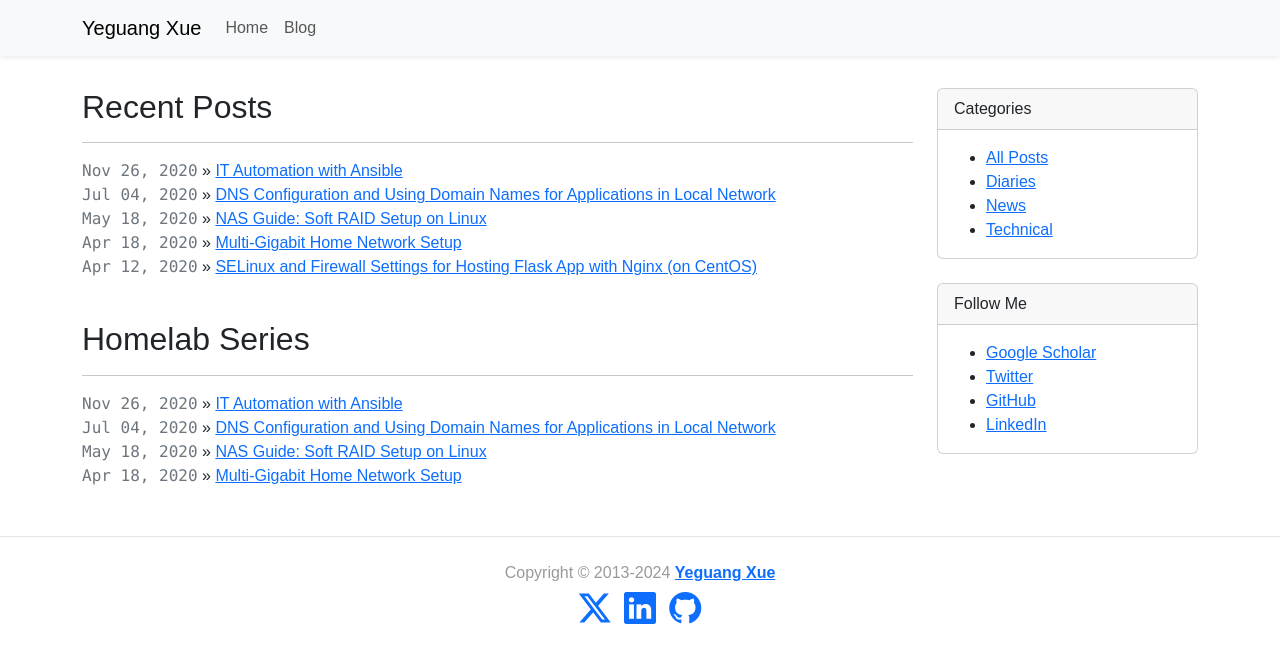
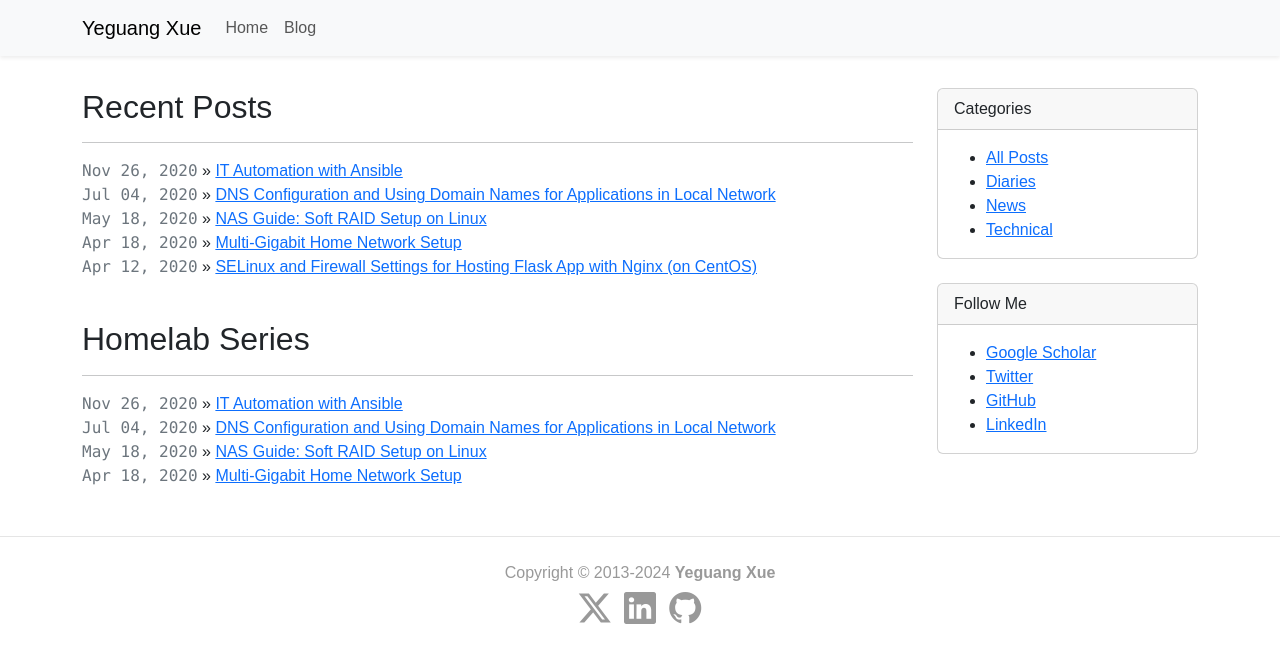
Before and after one commit to yeguang-xue/yeguang-xue.github.io, a Jekyll site: the page built from index.html, in a window 1280 px wide. Shown: the top 663 px of the page. Built offline with Jekyll 4.4.1, drawn with Linux system fonts in a browser that asks for light colours.

Commit message:
minor style patch

```diff
--- a/css/site.css
+++ b/css/site.css
@@ -13,6 +13,24 @@
     text-align: center;
 }
 
+footer a {
+    color: #999;
+    text-decoration: none;
+}
+
+footer a:hover {
+    color: rgb(10, 88, 202);
+}
+
+h2 a {
+    color: black;
+    text-decoration: none;
+}
+
+h2 a:hover {
+    color: rgb(10, 88, 202);
+}
+
 .site-main-container {
     margin-top: 2rem;
     margin-bottom: 2rem;
@@ -20,10 +38,6 @@
 
 .sc-content {
     font-family: "Microsoft Yahei", "Noto Sans CJK SC", Arial, sans-serif;
-}
-
-h2 a {
-    text-decoration: none;
 }
 
 .side-ad {
```
